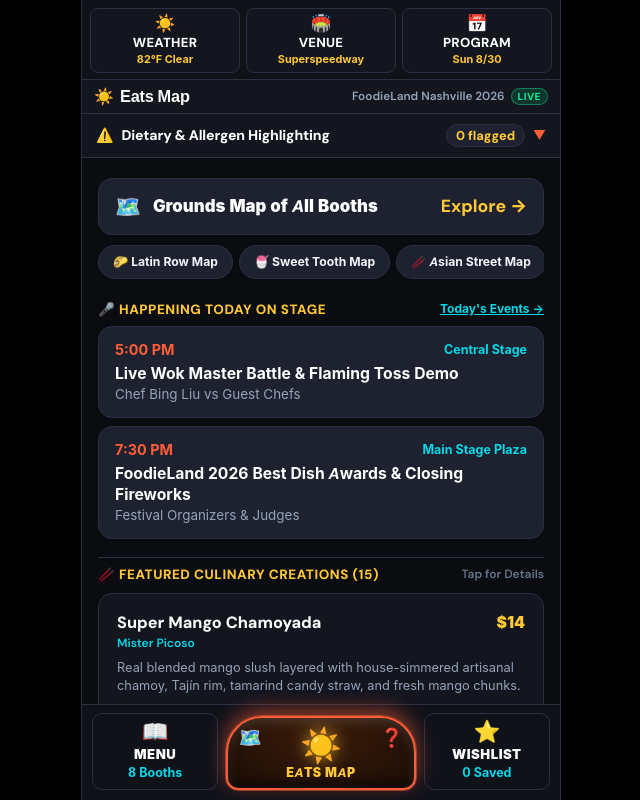
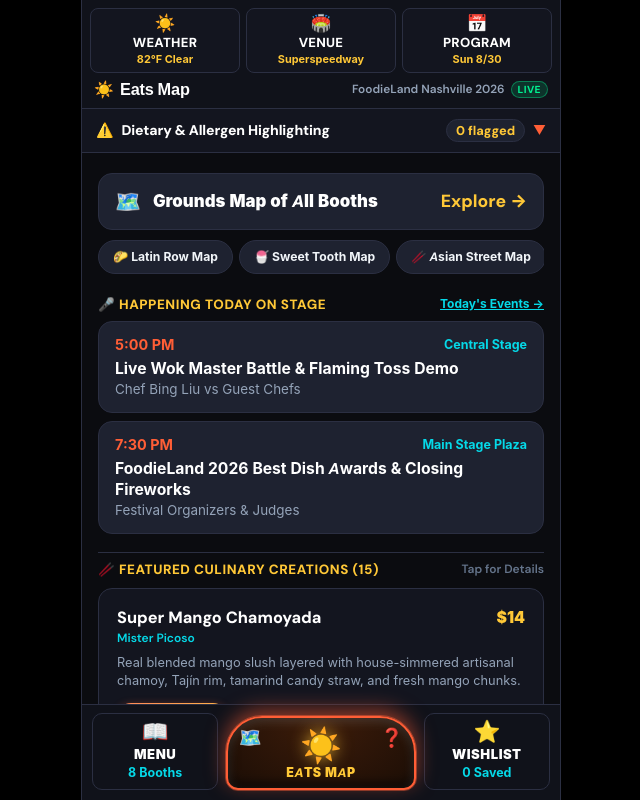
Before and after one commit to skrmwvr/eats-map, a plain HTML site: page index.html in a window 1280 px wide. Shown: the whole page, without its empty margins (319-959 px from the left). Drawn offline with nearby package versions, Linux system fonts and the light colour scheme.

Commit message:
style(header): remove dividing line between top pills and Eats Map brand line, merging them into a seamless margin surface

```diff
--- a/eats/foodieland/index.css
+++ b/eats/foodieland/index.css
@@ -90,19 +90,19 @@ html, body {
 /* TOP APP BAR (Snapped Flush to Top of Viewport) */
 #top-bar {
   background-color: var(--header-footer-bg);
-  border-bottom: 1px solid var(--border-color);
-  padding: 8px 8px 6px;
+  border-bottom: none; /* remove dividing line between buttons and Eats Map brand margin */
+  padding: 8px 8px 4px;
   display: flex;
   flex-direction: column;
   flex-shrink: 0;
   z-index: 100;
 }
 
-/* BRAND & FESTIVAL STATUS BAND (Positioned below top toolbar, styled like dietary band) */
+/* BRAND & FESTIVAL STATUS BAND (Sits seamlessly in the margin directly below the top buttons) */
 .brand-status-band {
-  background-color: var(--bg-surface);
+  background-color: var(--header-footer-bg); /* matches top button background seamlessly */
   border-bottom: 1px solid var(--border-color);
-  padding: 6px 12px;
+  padding: 2px 12px 8px;
   display: flex;
   justify-content: space-between;
   align-items: center;
--- a/index.css
+++ b/index.css
@@ -90,19 +90,19 @@ html, body {
 /* TOP APP BAR (Snapped Flush to Top of Viewport) */
 #top-bar {
   background-color: var(--header-footer-bg);
-  border-bottom: 1px solid var(--border-color);
-  padding: 8px 8px 6px;
+  border-bottom: none; /* remove dividing line between buttons and Eats Map brand margin */
+  padding: 8px 8px 4px;
   display: flex;
   flex-direction: column;
   flex-shrink: 0;
   z-index: 100;
 }
 
-/* BRAND & FESTIVAL STATUS BAND (Positioned below top toolbar, styled like dietary band) */
+/* BRAND & FESTIVAL STATUS BAND (Sits seamlessly in the margin directly below the top buttons) */
 .brand-status-band {
-  background-color: var(--bg-surface);
+  background-color: var(--header-footer-bg); /* matches top button background seamlessly */
   border-bottom: 1px solid var(--border-color);
-  padding: 6px 12px;
+  padding: 2px 12px 8px;
   display: flex;
   justify-content: space-between;
   align-items: center;
```
